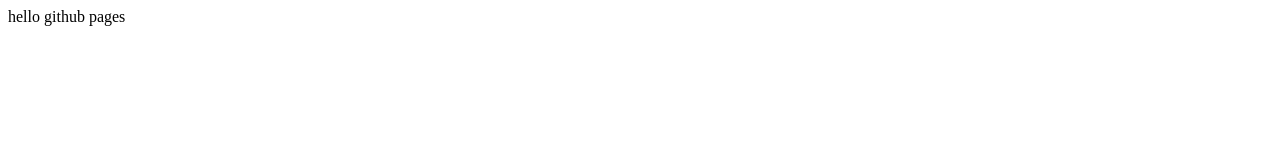
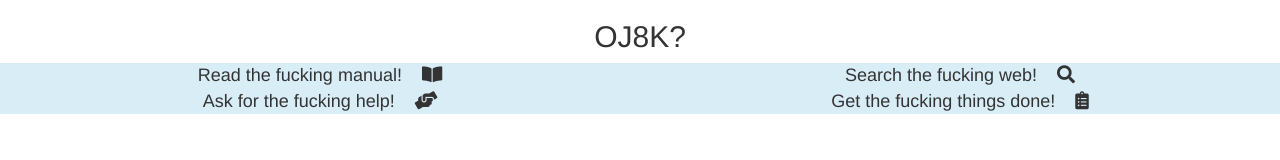
Before and after one commit to HEI201/HEI201.github.io, a plain HTML site: page index.html in a window 1280 px wide. Drawn offline with nearby package versions, Linux system fonts and the light colour scheme.

Commit message:
[issue] refresh github io pages [issue number] [commit] Jackie lianghengwei2011@163.com [reviewer]

```diff
--- a/index.html
+++ b/index.html
@@ -1,15 +1,64 @@
 <!DOCTYPE html>
-<html lang="en">
+<html lang="zh-CN">
 
 <head>
-  <meta charset="UTF-8">
-  <meta name="viewport" content="width=device-width, initial-scale=1.0">
-  <meta http-equiv="X-UA-Compatible" content="ie=edge">
-  <title>Github pages of HEI201</title>
+  <meta charset="utf-8">
+  <meta http-equiv="X-UA-Compatible"
+        content="IE=edge">
+  <meta name="viewport"
+        content="width=device-width, initial-scale=1">
+  <!-- 上述3个meta标签*必须*放在最前面，任何其他内容都*必须*跟随其后！ -->
+  <title>OJ8K today?</title>
+
+  <!-- Bootstrap -->
+  <link href="https://cdn.jsdelivr.net/npm/bootstrap@3.3.7/dist/css/bootstrap.min.css"
+        rel="stylesheet">
+
+  <!-- HTML5 shim 和 Respond.js 是为了让 IE8 支持 HTML5 元素和媒体查询（media queries）功能 -->
+  <!-- 警告：通过 file:// 协议（就是直接将 html 页面拖拽到浏览器中）访问页面时 Respond.js 不起作用 -->
+  <!--[if lt IE 9]>
+      <script src="https://cdn.jsdelivr.net/npm/html5shiv@3.7.3/dist/html5shiv.min.js"></script>
+      <script src="https://cdn.jsdelivr.net/npm/respond.js@1.4.2/dest/respond.min.js"></script>
+    <![endif]-->
+  <link rel="stylesheet"
+        href="https://use.fontawesome.com/releases/v5.8.2/css/all.css"
+        integrity="sha384-oS3vJWv+0UjzBfQzYUhtDYW+Pj2yciDJxpsK1OYPAYjqT085Qq/1cq5FLXAZQ7Ay"
+        crossorigin="anonymous">
+  <style>
+    .row {
+      font-size: 1.8rem;
+    }
+
+  </style>
 </head>
 
 <body>
-  hello github pages
+  <h2 class="text-center">OJ8K?</h2>
+
+  <div class="container-fluid">
+    <div class="row">
+      <div class="col-xs-12 col-sm-6 text-center bg-info margin-right-18">
+        Read the fucking manual! &nbsp;&nbsp;
+        <i class="fas fa-book-open"></i>
+      </div>
+      <div class="col-xs-12 col-sm-6 text-center bg-info">
+        Search the fucking web! &nbsp;&nbsp;
+        <i class="fas fa-search"></i>
+      </div>
+      <div class="col-xs-12 col-sm-6 text-center bg-info">
+        Ask for the fucking help! &nbsp;&nbsp;
+        <i class="fas fa-hands-helping"></i>
+      </div>
+      <div class="col-xs-12 col-sm-6 text-center bg-info">
+        Get the fucking things done! &nbsp;&nbsp;
+        <i class="fas fa-clipboard-list"></i>
+      </div>
+    </div>
+  </div>
+  <!-- jQuery (Bootstrap 的所有 JavaScript 插件都依赖 jQuery，所以必须放在前边) -->
+  <script src="https://cdn.jsdelivr.net/npm/jquery@1.12.4/dist/jquery.min.js"></script>
+  <!-- 加载 Bootstrap 的所有 JavaScript 插件。你也可以根据需要只加载单个插件。 -->
+  <script src="https://cdn.jsdelivr.net/npm/bootstrap@3.3.7/dist/js/bootstrap.min.js"></script>
 </body>
 
 </html>
```
